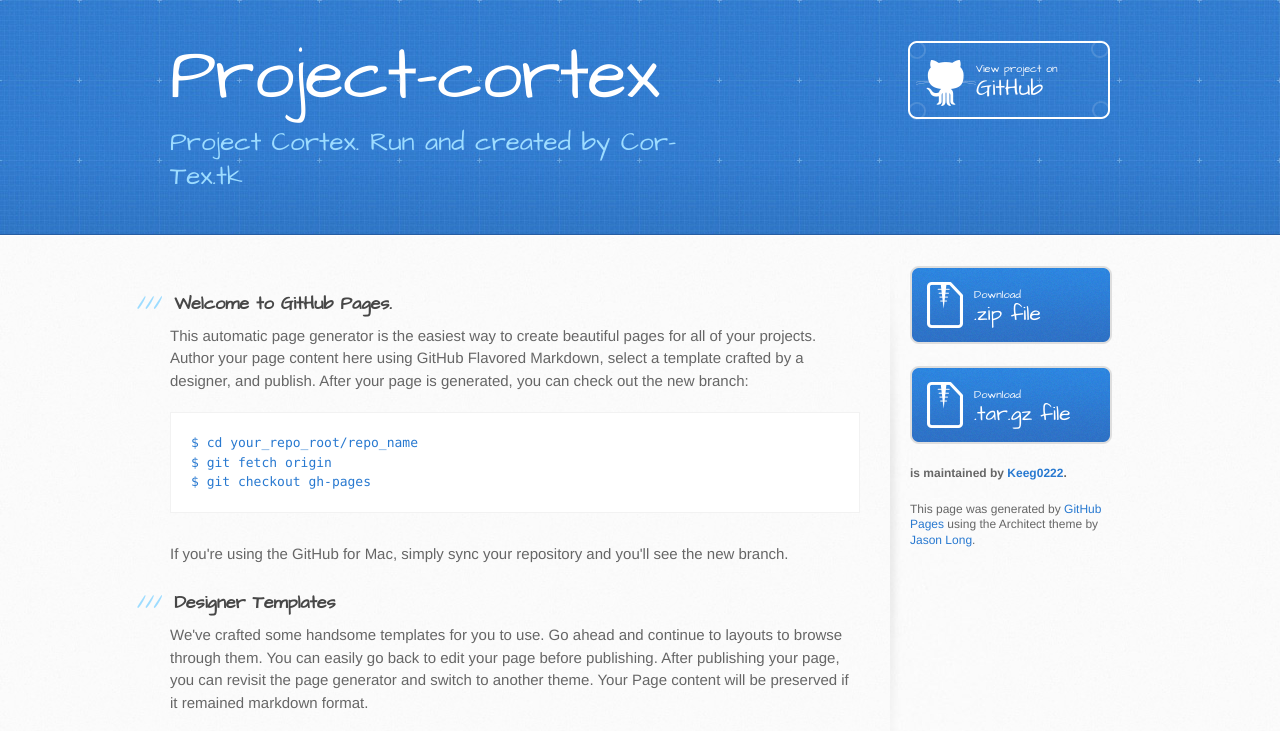
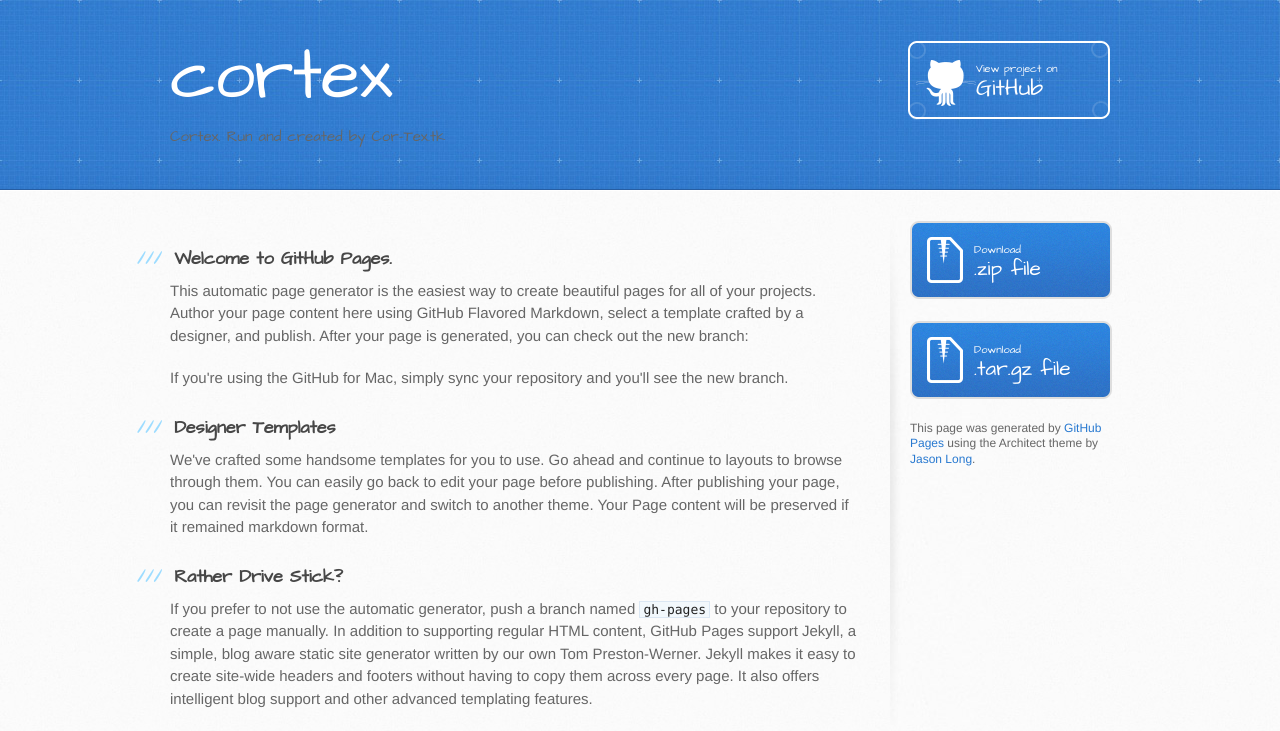
Before and after one commit to Keeg0222/Project-cortex, a plain HTML site: page index.html in a window 1280 px wide. Shown: the top 731 px of the page. Drawn offline with Linux system fonts and the light colour scheme.

Commit message:
Update index.html

```diff
--- a/index.html
+++ b/index.html
@@ -13,14 +13,14 @@
     <script src="//html5shiv.googlecode.com/svn/trunk/html5.js"></script>
     <![endif]-->
 
-    <title>Project-cortex by Keeg0222</title>
+    <title>Cor-Tex | Home</title>
   </head>
 
   <body>
     <header>
       <div class="inner">
-        <h1>Project-cortex</h1>
-        <h2>Project Cortex. Run and created by Cor-Tex.tk</h2>
+        <h1>cortex</h1>
+        <h2></h2>Cortex. Run and created by Cor-Tex.tk</h2>
         <a href="https://github.com/Keeg0222/Project-cortex" class="button"><small>View project on</small> GitHub</a>
       </div>
     </header>
@@ -33,10 +33,7 @@
 
 <p>This automatic page generator is the easiest way to create beautiful pages for all of your projects. Author your page content here using GitHub Flavored Markdown, select a template crafted by a designer, and publish. After your page is generated, you can check out the new branch:</p>
 
-<pre><code>$ cd your_repo_root/repo_name
-$ git fetch origin
-$ git checkout gh-pages
-</code></pre>
+
 
 <p>If you're using the GitHub for Mac, simply sync your repository and you'll see the new branch.</p>
 
@@ -71,8 +68,6 @@ $ git checkout gh-pages
             .tar.gz file
           </a>
 
-          <p class="repo-owner"><a href="https://github.com/Keeg0222/Project-cortex"></a> is maintained by <a href="https://github.com/Keeg0222">Keeg0222</a>.</p>
-
           <p>This page was generated by <a href="https://pages.github.com">GitHub Pages</a> using the Architect theme by <a href="https://twitter.com/jasonlong">Jason Long</a>.</p>
         </aside>
       </div>
```
